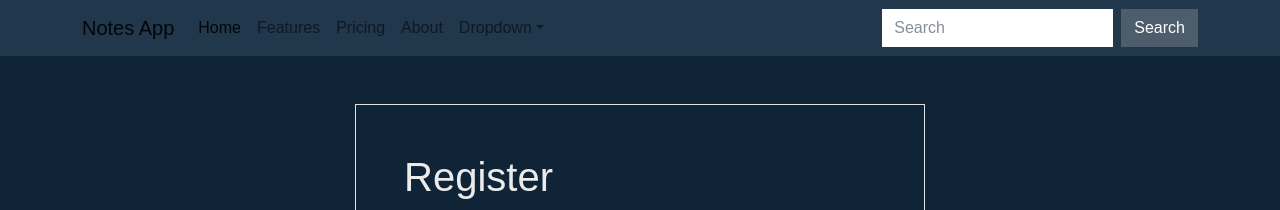
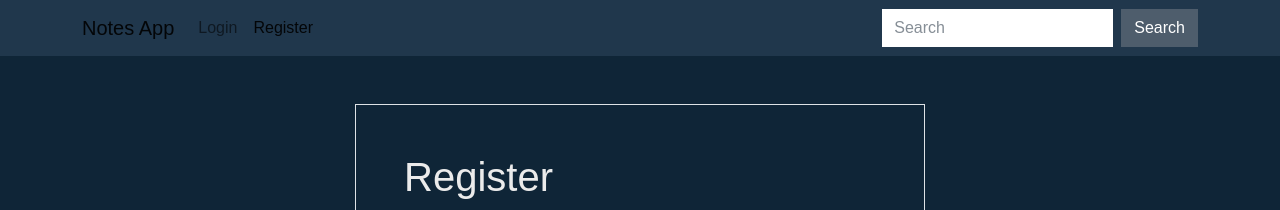
Before and after one commit to dvrone/notes-app, a Flask app: page /auth/register in a window 1280 px wide. Shown: the top 210 px of the page. Run offline with Flask 3, Linux system fonts and the light colour scheme; some libraries are stand-ins or nearby versions; some web fonts are replaced.

Commit message:
Navbar fixed

```diff
--- a/app/templates/partials/navbar.html
+++ b/app/templates/partials/navbar.html
@@ -12,33 +12,39 @@
         </button>
         <div class="collapse navbar-collapse" id="navbarColor02">
             <ul class="navbar-nav me-auto">
+                {% if current_user.is_authenticated %}
                     <li class="nav-item">
-                    <a class="nav-link active" href="{{ url_for("main.index") }}">Home</a>
+                        <a class="nav-link {% if request.endpoint == "main.index" %}active{% endif %}"
+                           href="{{ url_for("main.index") }}">Home</a>
                     </li>
-                <li class="nav-item">
-                    <a class="nav-link" href="#">Features</a>
-                </li>
-                <li class="nav-item">
-                    <a class="nav-link" href="#">Pricing</a>
-                </li>
-                <li class="nav-item">
-                    <a class="nav-link" href="#">About</a>
-                </li>
+                    <!-- <li class="nav-item"> -->
+                    <!--     <a class="nav-link" href="#">About</a> -->
+                    <!-- </li> -->
                     <li class="nav-item dropdown">
                         <a class="nav-link dropdown-toggle"
                            data-bs-toggle="dropdown"
                            href="#"
                            role="button"
                            aria-haspopup="true"
-                       aria-expanded="false">Dropdown</a>
+                           aria-expanded="false">{{ current_user.name }}</a>
                         <div class="dropdown-menu">
-                        <a class="dropdown-item" href="#">Action</a>
-                        <a class="dropdown-item" href="#">Another action</a>
-                        <a class="dropdown-item" href="#">Something else here</a>
+                            <a class="dropdown-item" href="#">Profile</a>
+                            <a class="dropdown-item" href="#">Notes</a>
+                            <a class="dropdown-item" href="#">Settings</a>
                             <div class="dropdown-divider"></div>
-                        <a class="dropdown-item" href="#">Separated link</a>
+                            <a class="dropdown-item text-danger" href="{{ url_for("auth.logout") }}">Logout</a>
                         </div>
                     </li>
+                {% else %}
+                    <li class="nav-item">
+                        <a class="nav-link {% if request.endpoint == "auth.login" %}active{% endif %}"
+                           href="{{ url_for("auth.login") }}">Login</a>
+                    </li>
+                    <li class="nav-item">
+                        <a class="nav-link {% if request.endpoint == "auth.register" %}active{% endif %}"
+                           href="{{ url_for("auth.register") }}">Register</a>
+                    </li>
+                {% endif %}
             </ul>
             <form class="d-flex">
                 <input class="form-control me-sm-2" type="search" placeholder="Search">
```
Lines whose indentation alone changed are shown as unchanged.
